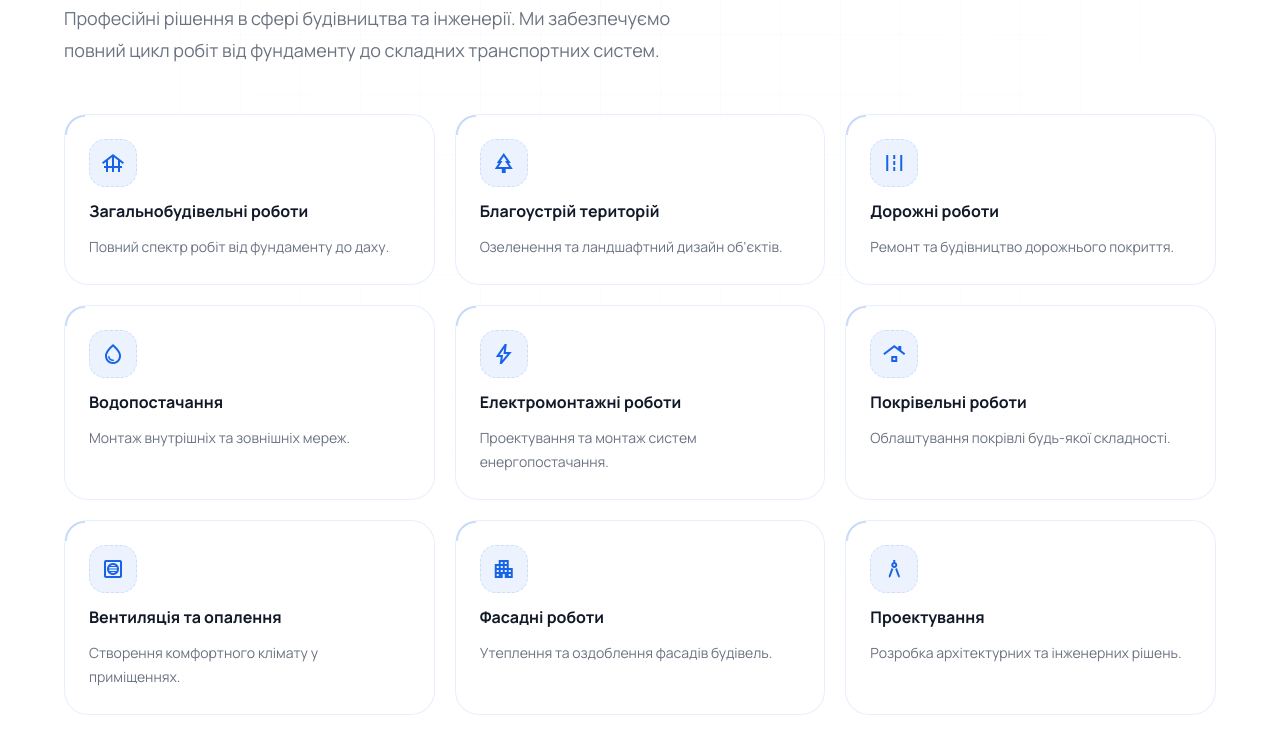
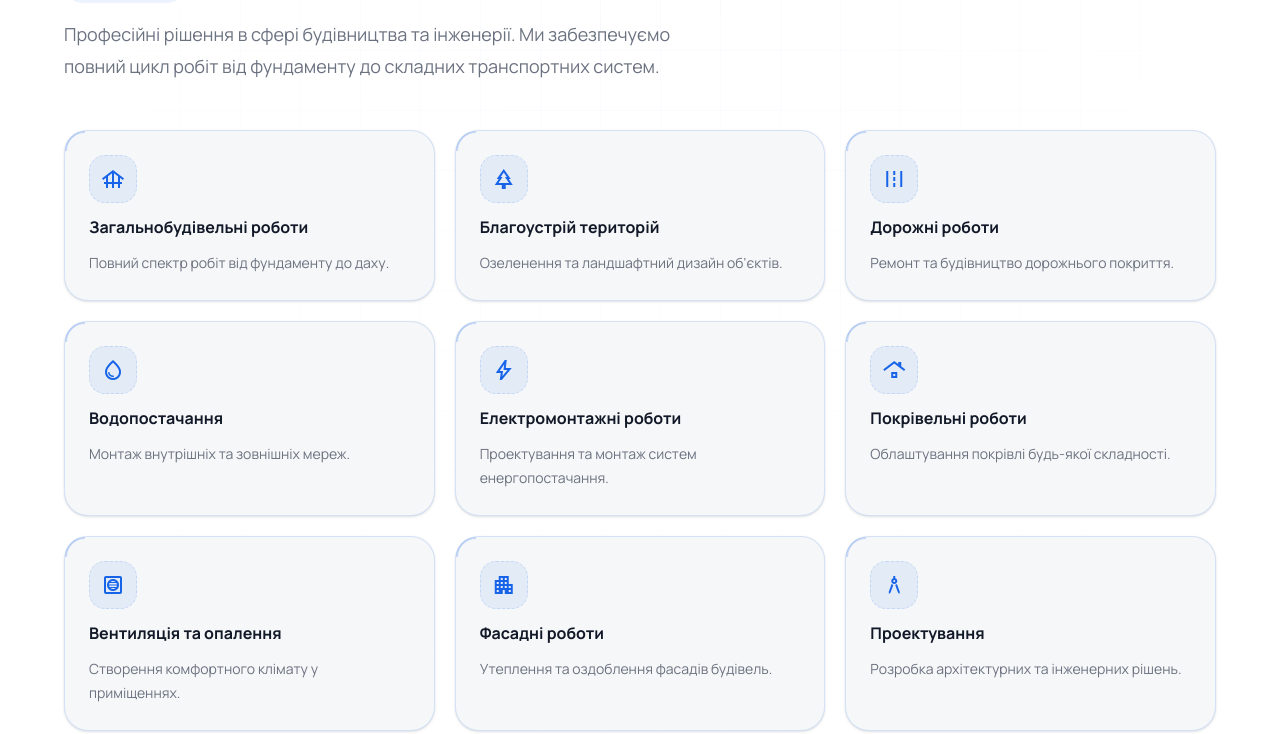
Before and after one commit to Greenfield-Taster/bc-fischer, a React (Vite) app: page / in a window 1280 px wide. Shown: the part 1553-2287 px from the top of the page. Built offline with nearby package versions, Linux system fonts and the light colour scheme.

Commit message:
Improve About label spacing, Features card contrast and animation

```diff
--- a/src/components/About/About.scss
+++ b/src/components/About/About.scss
@@ -51,6 +51,7 @@
     background: rgba(v.$brand-primary-500, 0.08);
     border-radius: v.$radius-full;
     width: fit-content;
+    margin-bottom: v.$spacing-4;
   }
 
   &__heading {
--- a/src/components/Features/Features.jsx
+++ b/src/components/Features/Features.jsx
@@ -1,10 +1,27 @@
+import { useRef } from "react";
+import { motion, useInView } from "framer-motion";
 import AnimatedSection from "../AnimatedSection/AnimatedSection";
 import { useLanguage } from "../../contexts/language/useLanguage";
 import "./Features.scss";
 
+const cardVariants = {
+  hidden: { opacity: 0, y: 30 },
+  visible: (i) => ({
+    opacity: 1,
+    y: 0,
+    transition: {
+      duration: 0.4,
+      delay: 0.05 * i,
+      ease: [0.25, 0.46, 0.45, 0.94],
+    },
+  }),
+};
+
 const Features = () => {
   const { t } = useLanguage();
   const items = t("features.items");
+  const gridRef = useRef(null);
+  const gridInView = useInView(gridRef, { once: true, margin: "-80px" });
 
   return (
     <section id="features" className="features">
@@ -18,20 +35,23 @@ const Features = () => {
           </div>
         </AnimatedSection>
 
-        <div className="features__grid">
+        <div className="features__grid" ref={gridRef}>
           {Array.isArray(items) &&
             items.map((item, index) => (
-              <AnimatedSection
+              <motion.div
                 key={index}
                 className="features__card"
-                delay={0.05 * index}
+                custom={index}
+                variants={cardVariants}
+                initial="hidden"
+                animate={gridInView ? "visible" : "hidden"}
               >
                 <div className="features__icon-wrapper">
                   <span className="material-symbols-outlined">{item.icon}</span>
                 </div>
                 <h3 className="features__card-title">{item.title}</h3>
                 <p className="features__card-description">{item.description}</p>
-              </AnimatedSection>
+              </motion.div>
             ))}
         </div>
       </div>
--- a/src/components/Features/Features.scss
+++ b/src/components/Features/Features.scss
@@ -68,8 +68,8 @@
   }
 
   &__card {
-    background: rgba(v.$neutral-0, 0.8);
-    border: 1px solid rgba(v.$brand-primary-500, 0.1);
+    background: v.$neutral-50;
+    border: 1px solid rgba(v.$brand-primary-500, 0.15);
     border-radius: v.$radius-card;
     padding: v.$spacing-6;
     display: flex;
@@ -77,6 +77,7 @@
     gap: v.$spacing-3;
     transition: v.$transition-card;
     position: relative;
+    box-shadow: v.$shadow-sm;
 
     // Corner accent top-left
     &::before {
```
